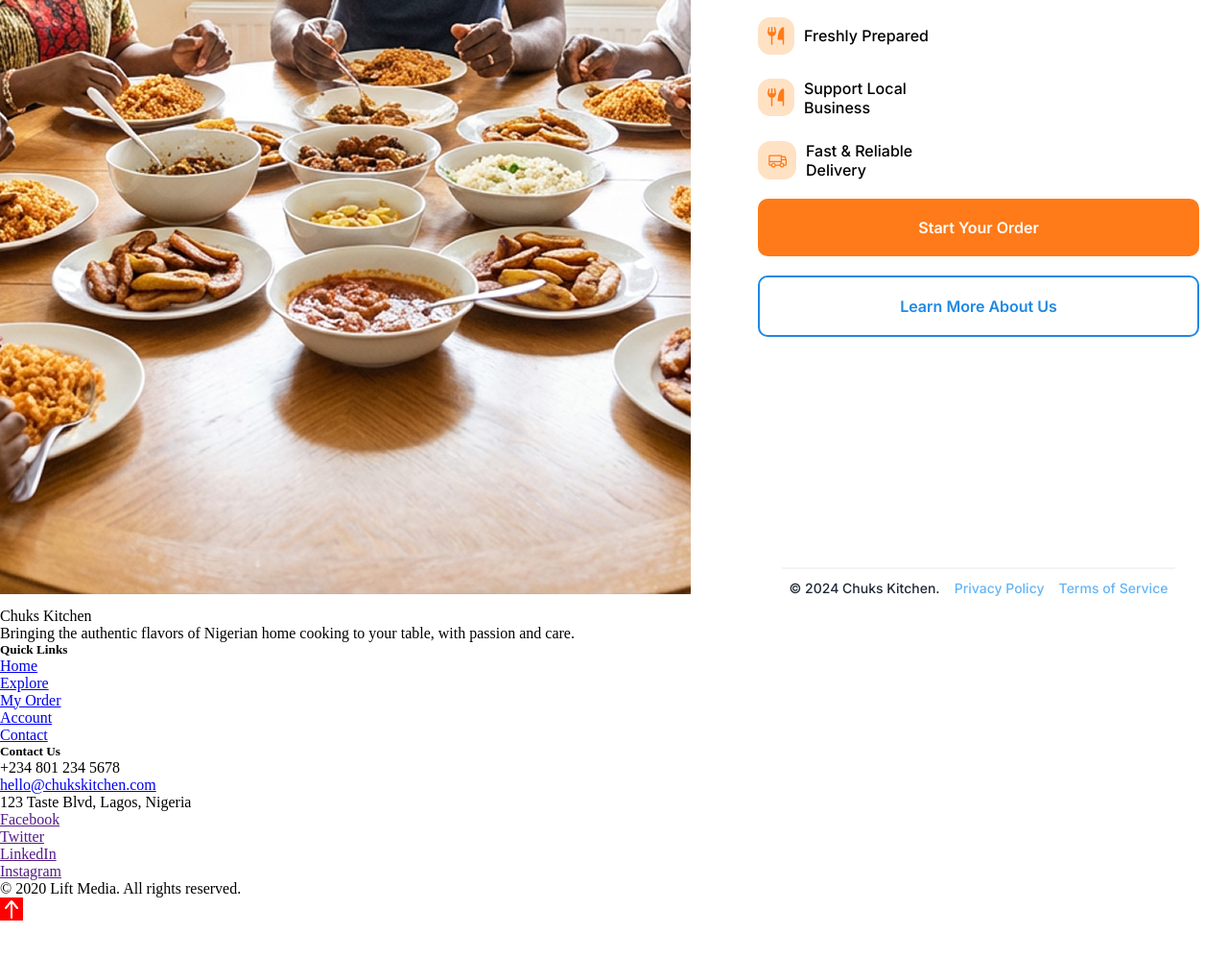
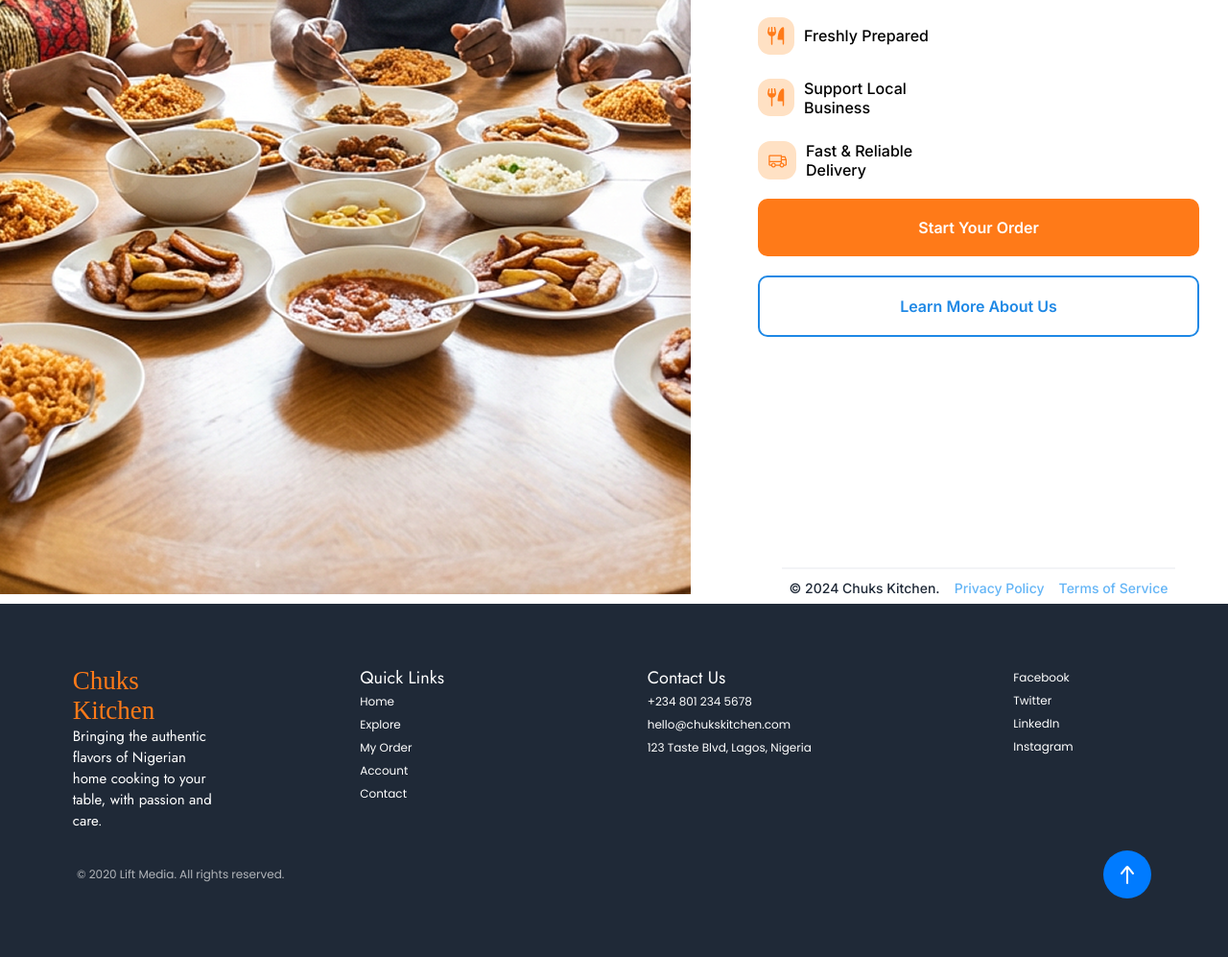
Before and after one commit to Alike001/Chuks-Kitchen, a plain HTML site: page index.html in a window 1280 px wide. Shown: the part 405-1402 px from the top of the page at 96% size. Before the commit the page ends 1368 px from the top, so only its background shows below. Drawn offline with Linux system fonts and the light colour scheme; a web font is replaced by a local one.

Commit message:
Add footer style and Update the HTML

```diff
--- a/index.html
+++ b/index.html
@@ -9,7 +9,13 @@
   <link rel="preconnect" href="https://fonts.googleapis.com">
   <link rel="preconnect" href="https://fonts.gstatic.com" crossorigin>
   <link href="https://fonts.googleapis.com/css2?family=Inter:ital,opsz,wght@0,14..32,100..900;1,14..32,100..900&display=swap" rel="stylesheet">
+  <link rel="preconnect" href="https://fonts.googleapis.com">
+  <link rel="preconnect" href="https://fonts.gstatic.com" crossorigin>
+  <link href="https://fonts.googleapis.com/css2?family=Jost:ital,wght@0,100..900;1,100..900&display=swap" rel="stylesheet">
   <link rel="stylesheet" href="style.css">
+  <link rel="preconnect" href="https://fonts.googleapis.com">
+  <link rel="preconnect" href="https://fonts.gstatic.com" crossorigin>
+  <link href="https://fonts.googleapis.com/css2?family=Poppins:ital,wght@0,100;0,200;0,300;0,400;0,500;0,600;0,700;0,800;0,900;1,100;1,200;1,300;1,400;1,500;1,600;1,700;1,800;1,900&display=swap" rel="stylesheet">
   <title>Chuks Kitchen</title>
 </head>
 <body>
@@ -72,14 +78,16 @@
 
   <footer>
     <div class="footer-info">
-      <div class="logo-text">
-        Chuks Kitchen
-      </div>
       <div class="details">
-        Bringing the authentic flavors of Nigerian home cooking to your table, with passion and care.
+        <div class="logo-text">
+          Chuks Kitchen
+        </div>
+        <div class="text">
+          Bringing the authentic flavors of Nigerian home cooking to your table, with passion and care.
+        </div>
       </div>
       <div class="footer-links">
-        <h5>Quick Links</h5>
+        <h4>Quick Links</h4>
         <ul>
           <li><a href="index.html">Home</a></li>
           <li><a href="#">Explore</a></li>
@@ -89,7 +97,7 @@
         </ul>
       </div>
       <div class="contact">
-        <h5>Contact Us</h5>
+        <h4>Contact Us</h4>
         <div class="contact-list">
           <ul>
           <li>+234 801 234 5678 </li>
@@ -98,7 +106,7 @@
          </ul>
         </div>
       </div>
-      <div class="links">
+      <div class="socials">
         <ul>
           <li><a href="">Facebook</a></li>
           <li><a href="">Twitter</a></li>
@@ -111,7 +119,7 @@
       <div class="sm-info">
         <p>© 2020 Lift Media. All rights reserved.</p>
         <div class="sm-arrow">
-          <img src="assets/icons/Onboarding/arrow-left 1.svg" alt="arrow" style="background-color: red;">
+          <img src="assets/icons/Onboarding/arrow-left 1.svg" alt="arrow">
         </div>
       </div>
     </div>
--- a/style.css
+++ b/style.css
@@ -173,3 +173,95 @@ header p {
   color: #64B5F6;
   line-height: 20px;
 }
+
+footer {
+  padding: 65px 0;
+  background: linear-gradient(0deg, var(--Text-color, #1F2937), var(--Text-color, #1F2937)),
+linear-gradient(0deg, rgba(255, 122, 24, 0.3), rgba(255, 122, 24, 0.3));
+margin-top: -4px;
+}
+
+footer .footer-info {
+  display: flex;
+  justify-content: space-around;
+}
+
+.footer-info .details{
+  max-width: 148px;
+}
+
+.details .logo-text {
+  font-family: Island Moments;
+  font-weight: 400;
+  font-size: 27px;
+  color: #FF7A18;
+}
+
+.details .text {
+  font-family: Jost;
+  font-size: 15px;
+  font-weight: 400;
+  color: #FFFFFF;
+}
+
+.footer-info .footer-links {
+  width: 148px;
+}
+
+.footer-links h4, .contact h4 {
+  font-family: Jost;
+  font-weight: 400;
+  font-size: 18px;
+  line-height: 25px;
+  color: #FFFFFF;
+}
+
+.footer-links ul, .contact ul, .socials ul {
+  font-family: Poppins;
+  font-weight: 400;
+  font-size: 12px;
+  list-style: none;
+  line-height: 24px;
+  color: #FFFFFF;
+}
+
+.footer-info .contact {
+  min-width: 230px;
+  max-height: 115px;
+}
+
+.footer-info .socials {
+  width: 148px;
+  height: 100px;
+}
+
+.footer-links ul li a, .contact ul li a, .socials ul li a {
+  text-decoration: none;
+  color:#FFFFFF;
+}
+
+.footer-sm .sm-info {
+  display: flex;
+  justify-content: space-between;
+  align-items: center;
+  padding: 0px 80px;
+  margin-top: 20px;
+}
+
+.sm-info p {
+  font-family: Poppins;
+  font-weight: 400;
+  font-size: 12px;
+  color: #FFFFFF;
+  opacity: 65%;
+}
+
+.sm-info .sm-arrow {
+    width: 50px;
+    height: 50px;
+    background-color: #007BFF;
+    border-radius: 50%;
+    display: flex;
+    align-items: center;
+    justify-content: center;
+}
```
